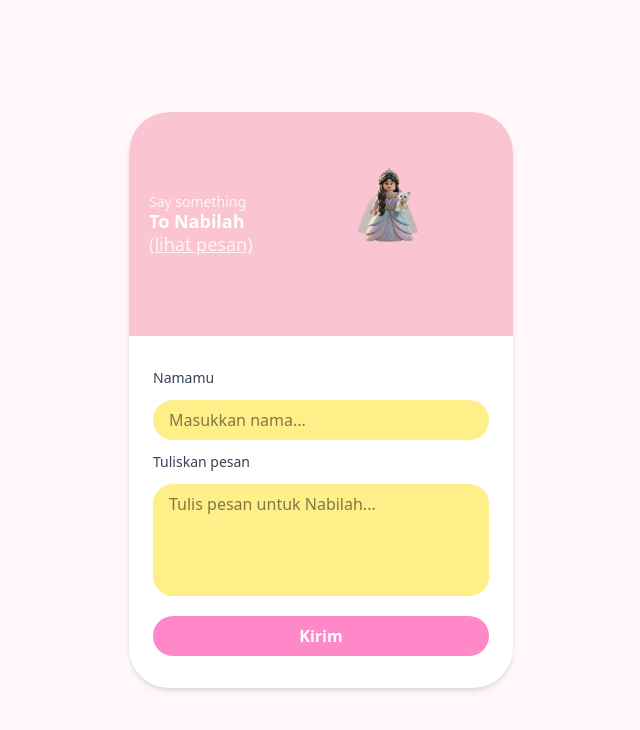
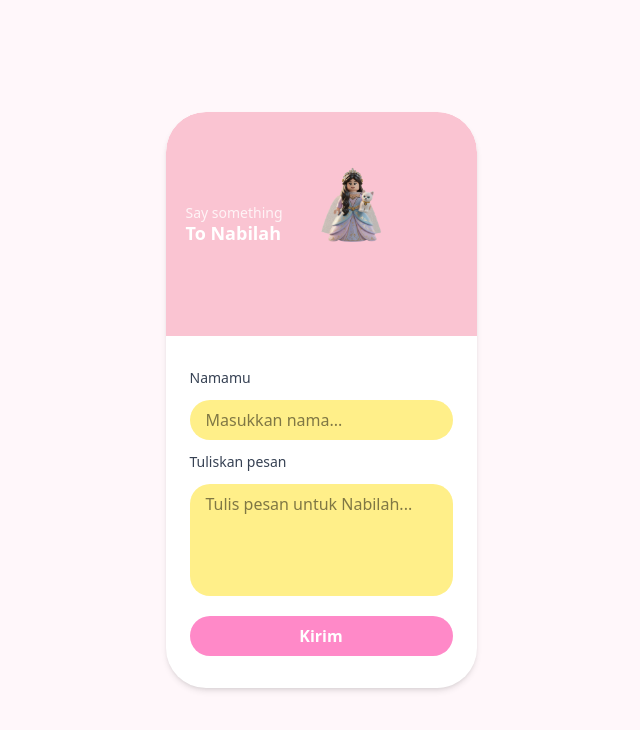
Before and after one commit to Azfdfkhz/NabilaKece, a React (Vite) app: page / in a window 1280 px wide. Shown: the top 730 px of the page, without its empty margins (319-959 px from the left). Built offline with nearby package versions, Linux system fonts and the light colour scheme; no server answers; the HTML template or start-up script is replaced by a standard one.

Commit message:
Update MessageForm.jsx

```diff
--- a/src/components/MessageForm.jsx
+++ b/src/components/MessageForm.jsx
@@ -36,14 +36,14 @@ export default function MessageForm() {
       <div className="bg-[#FAC4D2] w-full rounded-t-[40px] text-white px-5 py-8 flex items-center justify-between">
         <div className="flex flex-col text-left">
           <p className="text-sm opacity-80 leading-tight">Say something</p>
-          <h2 className="font-semibold text-lg leading-tight">
-            To Nabilah{" "}
-            <button
-              onClick={() => navigate("/view")}
-              className="underline text-white/80 hover:text-white font-normal"
-            >
-              (lihat pesan)
-            </button>
+
+          {/* TEKS “TO NABILAH” YANG BISA DIKLIK */}
+          <h2
+            onClick={() => navigate("/view")}
+            className="font-semibold text-lg leading-tight cursor-pointer hover:opacity-90 transition"
+            title="Lihat pesan"
+          >
+            To Nabilah
           </h2>
         </div>
 
```
